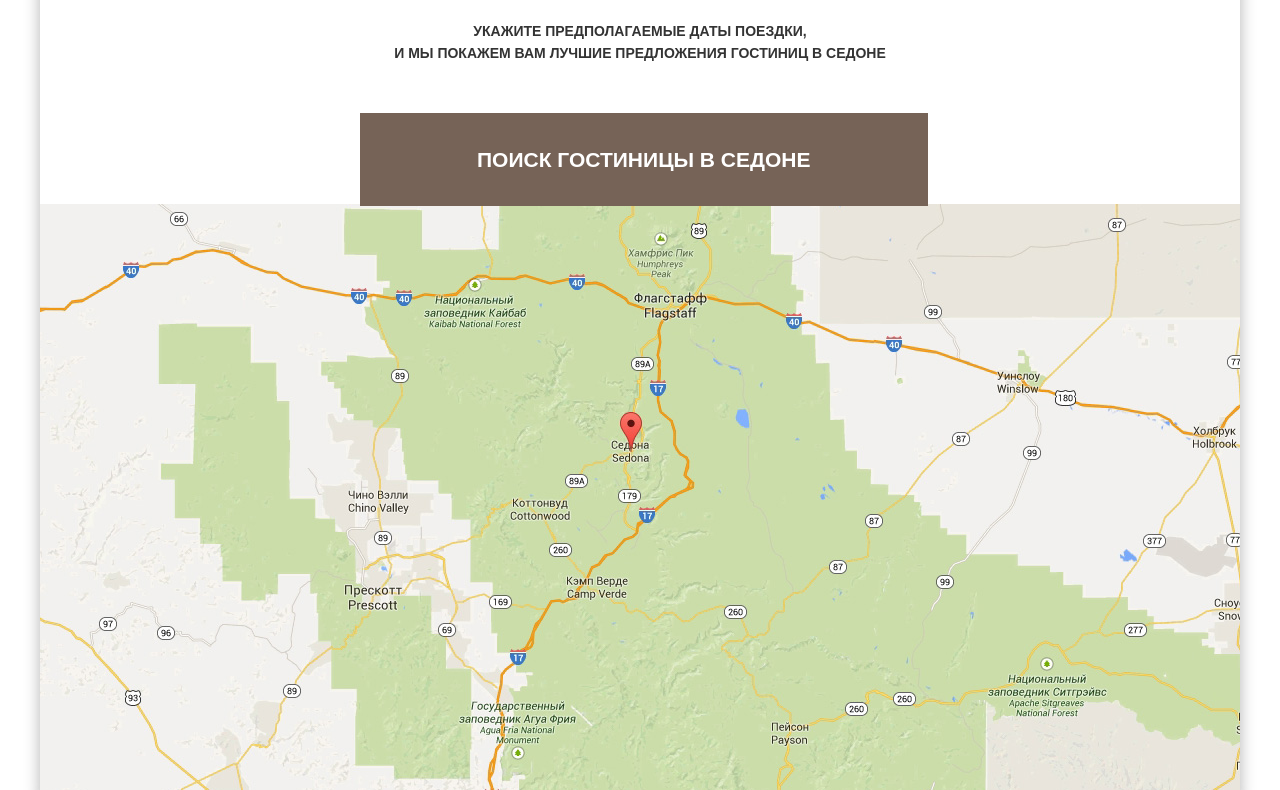
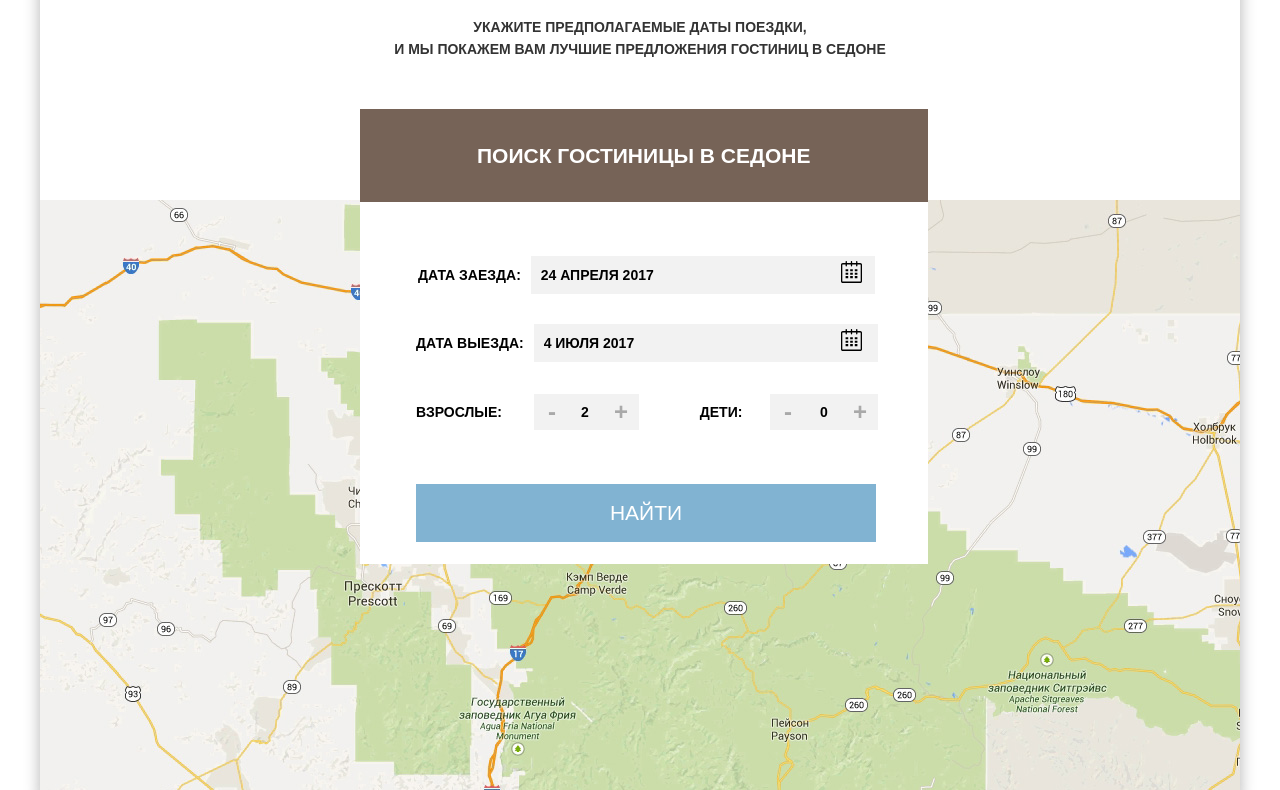
Before and after one commit to banvic/828987-sedona-24, a plain HTML site: page index.html in a window 1280 px wide. Shown: the part 2010-2800 px from the top of the page. Drawn offline with Linux system fonts and the light colour scheme; a web font is replaced by a local one.

Commit message:
Вторая неделя защиты

```diff
--- a/css/style.css
+++ b/css/style.css
@@ -178,8 +178,6 @@ body {
 .landscape {
   list-style: none;
   margin: 0;
-  width: 800px;
-  height: 260px;
 }
 
 /*-----------------------BOOKING-----------------------*/
@@ -205,23 +203,6 @@ h3.booking {
   margin: 0px;
   color: #333;
 }
-
-/*
-h3 {
-  margin: 0;
-  padding-top: 60px;
-  font-size: 30px;
-  text-align: center;
-}
-
-.enter-date {
-  margin: 40px 0 40px 0;
-  font-size: 14px;
-  font-weight: 400;
-  line-height: 1.5;
-  text-align: center;
-}
-*/
 
 /*-----------------------MODAL-WINDOW-----------------------*/
 .search-form {
@@ -257,7 +238,7 @@ h3 {
   flex-wrap: wrap;
   margin: 0;
   padding: 53px 50px 54px 56px;
-  display: none;
+
 }
 
 .modal-search-form.on {
@@ -268,6 +249,7 @@ h3 {
   box-sizing: border-box;
   width: 110px;
   line-height: 36px;
+  padding-right
 }
 label.date-in {
   padding-top: 2px;
@@ -275,7 +257,7 @@ label.date-in {
 }
 
 .kids {
-  padding-left: 57px;
+  padding-left: 80px;
 }
 
 .modal-search-form input {
@@ -342,9 +324,11 @@ label.date-in {
 }
 
 .modal-search-form input[type="number"] {
+  margin-top: 2px;
+  margin-left: 50px;
   margin-bottom: 54px;
-  width: 125px;
-  height: 38px;
+  width: 60px;
+  height: 36px;
   font-size: 14px;
   font-weight: 700;
   color: #000;
@@ -399,10 +383,11 @@ button.calendar {
 .icon-minus,
 .icon-plus {
   top: 191px;
+  font-size: 24px;
 }
 
 .adults-icon.icon-minus {
-  left: 168px;
+  left: 174px;
 }
 
 .adults-icon.icon-plus {
@@ -410,11 +395,11 @@ button.calendar {
 }
 
 .kids-icon.icon-minus{
-  left: 399px;
+  left: 410px;
 }
 
 .kids-icon.icon-plus {
-  left: 474px;
+  left: 482px;
 }
 
 input[name="adults"] {
@@ -428,8 +413,9 @@ input[name="kids"] {
 
 .search-form-button {
   box-sizing: border-box;
+  padding: 0;
   margin-bottom: 2px;
-  width: 456px;
+  width: 460px;
   height: 58px;
   font-size: 21px;
   text-align: center;
@@ -449,66 +435,6 @@ input[name="kids"] {
   color: rgba(255, 255, 255, 0.3);
   background-color: #5496bd;
 }
-
-/*
-.clients-number {
-  display: flex;
-  align-items: center;
-}
-
-.adults {
-  margin-right: 45px;
-}
-
-.children {
-  margin-right: 35px;
-  margin-left: 70px;
-}
-
-.minus,
-.plus {
-  font-size: 21px;
-  font-weight: 700;
-  padding: 5px 13px;
-  border: none;
-  background-color: #f2f2f2;
-  color: #a9a9a9;
-}
-
-.quantity input {
-  padding: 10px;
-  width: 20px;
-  text-align: center;
-  border: none;
-  background-color: #f2f2f2;
-}
-
-.quantity input::placeholder {
-  color: #000000;
-  opacity: 1;
-}
-
-.input-submit {
-  padding: 25px 0;
-  width: 520px;
-  margin-top: 55px;
-  font-size: 21px;
-  font-weight: 700;
-  text-transform: uppercase;
-  border: none;
-  color: #ffffff;
-  background-color: #81b3d2;
-}
-
-.input-submit:hover {
-  background-color: #669ec0;
-}
-
-.input-submit:active {
-  color: #88b6d1;
-  background-color: #5496bd;
-}
-*/
 
 /*-----------------------MAP-----------------------*/
 .map-block img {
--- a/index.html
+++ b/index.html
@@ -36,7 +36,7 @@
       <main class="container">
         <section class="welcome">
           <h1 class="visually-hidden">Городок Седона</h1>
-          <img src="img/welcome.png" alt="Вас приветствует Седона">
+          <img src="img/welcome.png" width="459" alt="Вас приветствует Седона">
           <svg xmlns="http://www.w3.org/2000/svg" width="1200" height="59" preserveAspectRatio="none" viewBox="0 0 1200 59"><path d="M0 57V0l250 24V0l350 57L950 0v24l250-24v57H0z" fill="#fff"/></svg>
         </section>
         <section class="main-title">
@@ -51,7 +51,7 @@
               <p class="reason-text priority-1">Седона — не  аттракцион для туристов, там течёт своя жизнь</p>
             </li>
             <li class="landscape img-city">
-              <img src="img/photo-1.jpg" alt="Пейзаж города Седона">
+              <img src="img/photo-1.jpg" width="800" height="255" alt="Пейзаж города Седона">
             </li>
             <li class="content-reason basic-reason">
               <p>
@@ -75,7 +75,7 @@
               <p class="reason-text">Не только китайского, но и местного производства!</p>
             </li>
             <li class="landscape img-nature">
-              <img src="img/photo-2.jpg" alt="Горный ланшафт и мост дьявола">
+              <img src="img/photo-2.jpg" width="800" height="255" alt="Горный ланшафт и мост дьявола">
             </li>
             <li class="content-reason reason-number">
               <h2 class="title-reason priority-2">Там есть Мост дьявола</h2>
@@ -108,14 +108,14 @@
             <form action="https://echo.htmlacademy.ru" method="post">
               <div class="modal-search-form">
                 <label class="date-in" for="date-in">Дата заезда:</label>
-                <input class="date-in" id="date-in" type="text" name="date-in" tabindex="1" placeholder="24 апреля 2017" reguired>
+                <input class="date-in" id="date-in" type="text" name="date-in" tabindex="1" placeholder="24 апреля 2017" required>
                 <div class="icon-calendar date-in">
                   <button class="calendar">
                     <svg xmlns="http://www.w3.org/2000/svg" width="21" height="22" viewBox="0 0 21 22"><path d="M19.251 2.025h-2.845V.648c0-.381-.294-.689-.656-.689-.363 0-.656.308-.656.689v1.377h-3.938V.648c0-.381-.294-.689-.655-.689-.363 0-.657.308-.657.689v1.377H5.906V.648c0-.381-.294-.689-.656-.689-.363 0-.657.308-.657.689v1.377H1.75C.784 2.025 0 2.847 0 3.862v16.302C0 21.179.784 22 1.75 22h17.501c.966 0 1.749-.821 1.749-1.836V3.862c0-1.015-.783-1.837-1.749-1.837zm.437 18.139a.448.448 0 0 1-.437.459H1.75a.45.45 0 0 1-.438-.459V3.862a.45.45 0 0 1 .438-.459h2.844v1.378c0 .381.294.689.657.689.362 0 .656-.308.656-.689V3.403h3.938v1.378c0 .381.294.689.657.689.361 0 .655-.308.655-.689V3.403h3.938v1.378c0 .381.293.689.656.689.362 0 .656-.308.656-.689V3.403h2.845c.241 0 .437.206.437.459v16.302z"/><path d="M4.594 8.225h2.625v2.066H4.594zM4.594 11.668h2.625v2.067H4.594zM4.594 15.112h2.625v2.066H4.594zM9.188 15.112h2.625v2.066H9.188zM9.188 11.668h2.625v2.067H9.188zM9.188 8.225h2.625v2.066H9.188zM13.781 15.112h2.625v2.066h-2.625zM13.781 11.668h2.625v2.067h-2.625zM13.781 8.225h2.625v2.066h-2.625z"/></svg>
                   </button>
                 </div>
                 <label class="date-out" for="date-out">Дата выезда:</label>
-                <input class="date-out" id="date-out" type="text" name="date-out" tabindex="2" placeholder="4 июля 2017" reguired>
+                <input class="date-out" id="date-out" type="text" name="date-out" tabindex="2" placeholder="4 июля 2017" required>
                 <div class="icon-calendar date-out">
                   <button class="calendar">
                     <svg xmlns="http://www.w3.org/2000/svg" width="21" height="22" viewBox="0 0 21 22"><path d="M19.251 2.025h-2.845V.648c0-.381-.294-.689-.656-.689-.363 0-.656.308-.656.689v1.377h-3.938V.648c0-.381-.294-.689-.655-.689-.363 0-.657.308-.657.689v1.377H5.906V.648c0-.381-.294-.689-.656-.689-.363 0-.657.308-.657.689v1.377H1.75C.784 2.025 0 2.847 0 3.862v16.302C0 21.179.784 22 1.75 22h17.501c.966 0 1.749-.821 1.749-1.836V3.862c0-1.015-.783-1.837-1.749-1.837zm.437 18.139a.448.448 0 0 1-.437.459H1.75a.45.45 0 0 1-.438-.459V3.862a.45.45 0 0 1 .438-.459h2.844v1.378c0 .381.294.689.657.689.362 0 .656-.308.656-.689V3.403h3.938v1.378c0 .381.294.689.657.689.361 0 .655-.308.655-.689V3.403h3.938v1.378c0 .381.293.689.656.689.362 0 .656-.308.656-.689V3.403h2.845c.241 0 .437.206.437.459v16.302z"/><path d="M4.594 8.225h2.625v2.066H4.594zM4.594 11.668h2.625v2.067H4.594zM4.594 15.112h2.625v2.066H4.594zM9.188 15.112h2.625v2.066H9.188zM9.188 11.668h2.625v2.067H9.188zM9.188 8.225h2.625v2.066H9.188zM13.781 15.112h2.625v2.066h-2.625zM13.781 11.668h2.625v2.067h-2.625zM13.781 8.225h2.625v2.066h-2.625z"/></svg>
@@ -123,36 +123,20 @@
                 </div>
                 <label class="adults" for="adults">Взрослые:</label>
                 <div class="adults-icon icon-minus">-</div>
+                <input id="adults" type="number" name="adults" min="1" tabindex="3" value="2" required>
                 <div class="adults-icon icon-plus">+</div>
-                <input id="adults" type="number" name="adults" min="1" tabindex="3" value="2" reguired>
                 <label class="kids" for="kids">Дети:</label>
                 <div class="kids-icon icon-minus">-</div>
+                <input id="kids" type="number" name="kids" min="0" tabindex="4" value="0" required>
                 <div class="kids-icon icon-plus">+</div>
-                <input id="kids" type="number" name="kids" min="0" tabindex="4" value="0" reguired>
                 <button class="search-form-button" type="button" name="search-form-button" tabindex="0">Найти</button>
               </div>
             </form>
           </div>
-          <!--
-                <div class="clients-number">
-                  <label id="adults" class="adults">Взрослые:</label>
-                  <div class="quantity">
-                    <button class="minus">-</button>
-                    <input type="text" name="adults" placeholder="2">
-                    <button class="plus">+</button>
-                  </div>
-                  <label id="children" class="children">Дети:</label>
-                  <div class="quantity">
-                    <button class="minus">-</button>
-                    <input type="text" name="children" placeholder="0">
-                    <button class="plus">+</button>
-                  </div>
-                </div>
-                <input type="submit" value="Найти" class="input-submit">
-          -->
         </section>
+
         <div class="map-block">
-          <img src="img/map.jpg" alt="Карта Седоны">
+          <img src="img/map.jpg" width="1200" alt="Карта Седоны">
         </div>
       </main>
 
```
